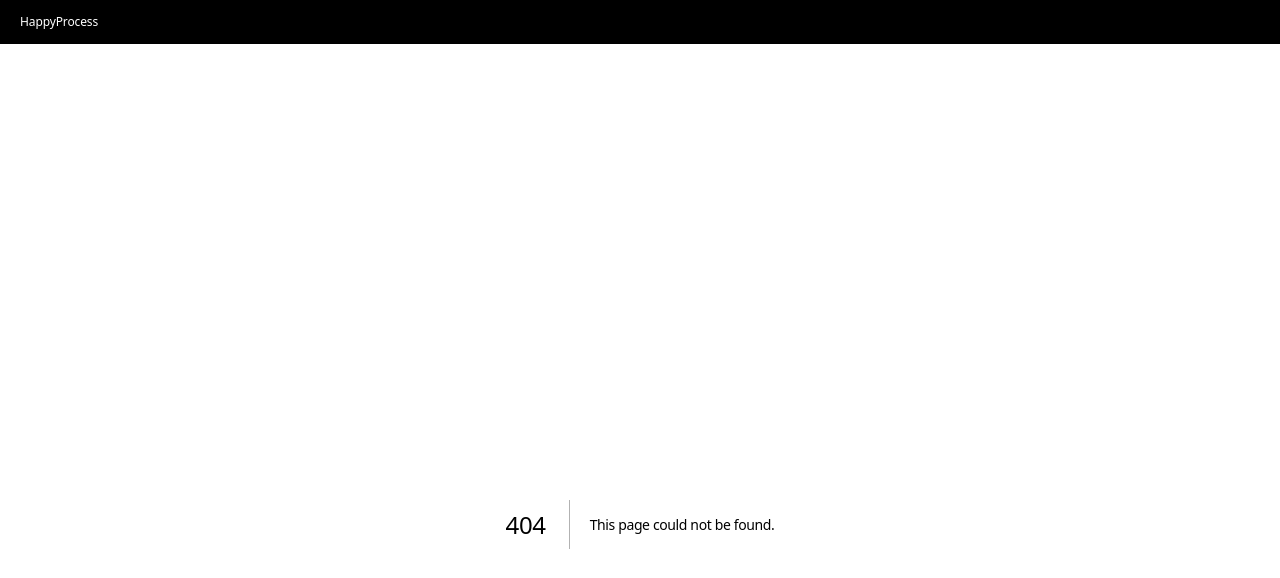
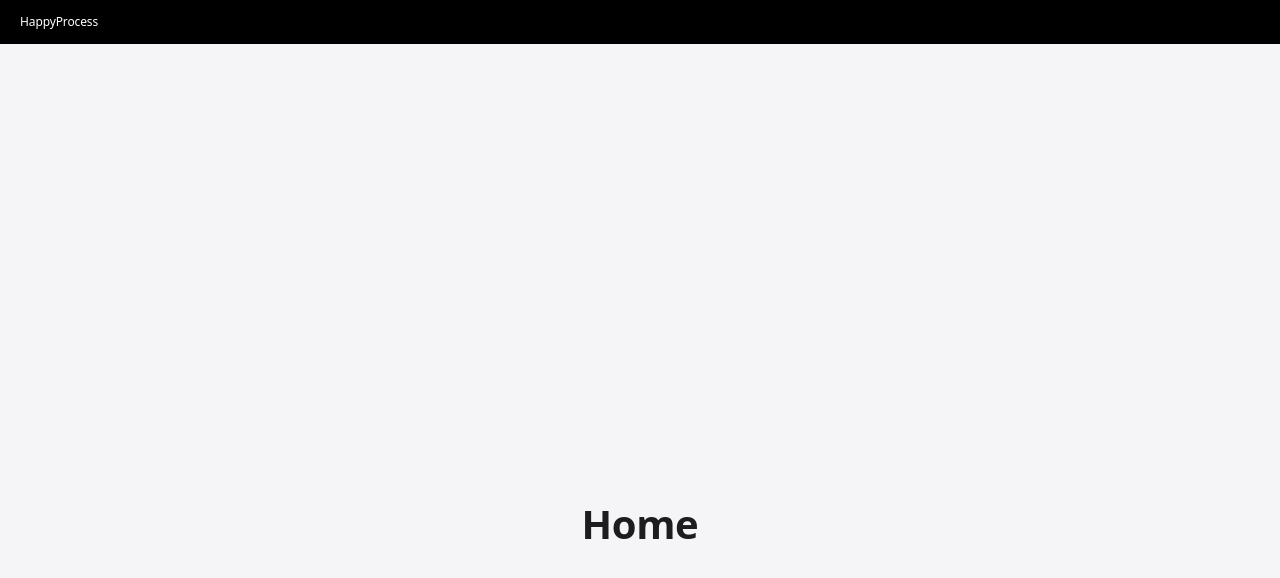
Before and after one commit to HappyProcess/HappyProcess_FE, a Next.js app: page /home in a window 1280 px wide. Before the commit this address had no page. Shown: the top 578 px of the page. Built offline with nearby package versions, Linux system fonts and the light colour scheme.

Commit message:
로그인 토큰 localStorage 저장 및 /home 리다이렉트
- 로그인 성공 시 accessToken, refreshToken을 localStorage에 저장
- 로그인 완료 후 /home으로 리다이렉트
- app/home/page.tsx 생성

Closes #5

```diff
--- /dev/null
+++ b/app/home/page.tsx
@@ -0,0 +1,7 @@
+export default function Home() {
+  return (
+    <main className="flex items-center justify-center min-h-screen">
+      <h1 className="text-[40px] font-semibold tracking-[-0.374px] text-[#1d1d1f]">Home</h1>
+    </main>
+  );
+}
--- a/app/login/page.tsx
+++ b/app/login/page.tsx
@@ -18,8 +18,9 @@ export default function Login() {
 
     try {
       const data = await login(id, password);
-      console.log("로그인 성공:", data);
-      router.push("/");
+      localStorage.setItem("accessToken", data.accessToken);
+      localStorage.setItem("refreshToken", data.refreshToken);
+      router.push("/home");
     } catch (err) {
       toast.error(parseError(err));
     }
```
